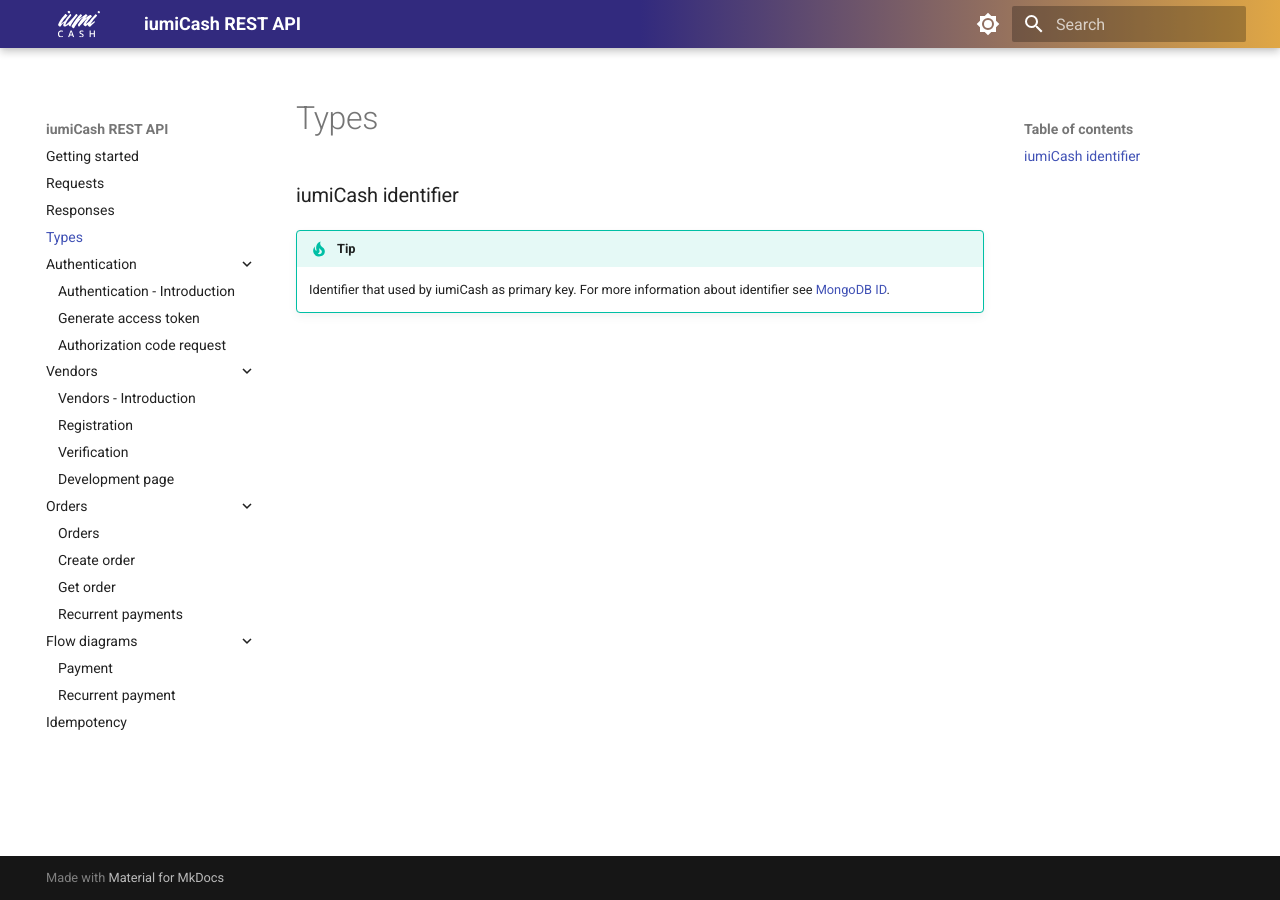
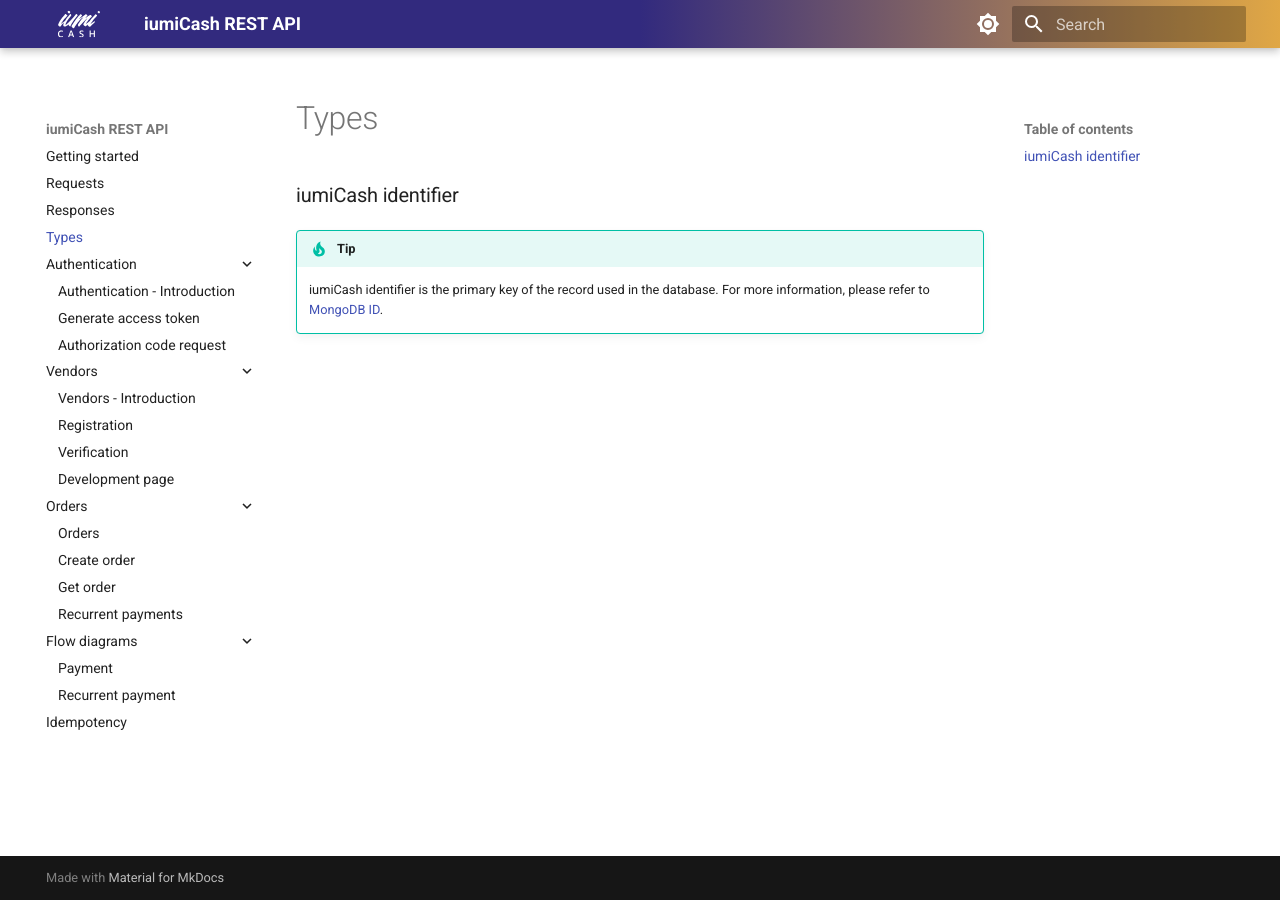
Before and after one commit to iumiCash/iumiCash.github.io, an MkDocs documentation site: the page built from docs/types.md, in a window 1280 px wide. Built offline with MkDocs 1.6.1 and Material for MkDocs 9.7.7, drawn with Linux system fonts in a browser that asks for light colours.

Commit message:
responses changes 1 by AB

```diff
--- a/docs/types.md
+++ b/docs/types.md
@@ -3,5 +3,4 @@
 ### iumiCash identifier
 
 !!! tip
-    Identifier that used by iumiCash as primary key.
-    For more information about identifier see [MongoDB ID](https://www.mongodb.com/docs/manual/reference/method/ObjectId/).
+    iumiCash identifier is the primary key of the record used in the database. For more information, please refer to [MongoDB ID](https://www.mongodb.com/docs/manual/reference/method/ObjectId/).
```
